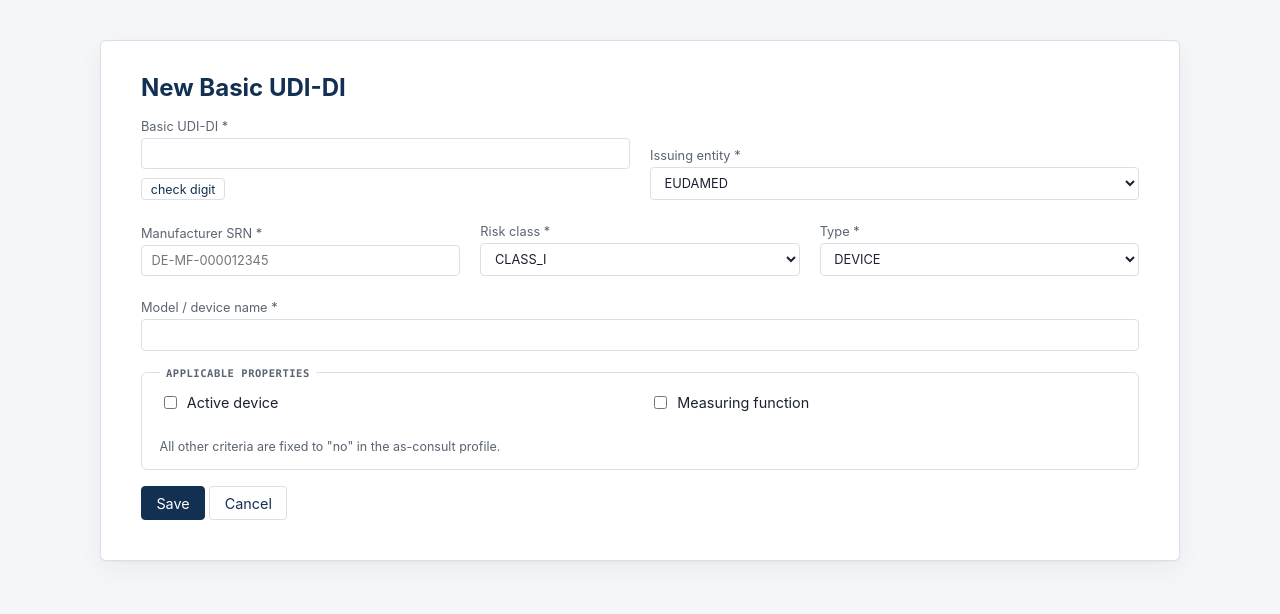
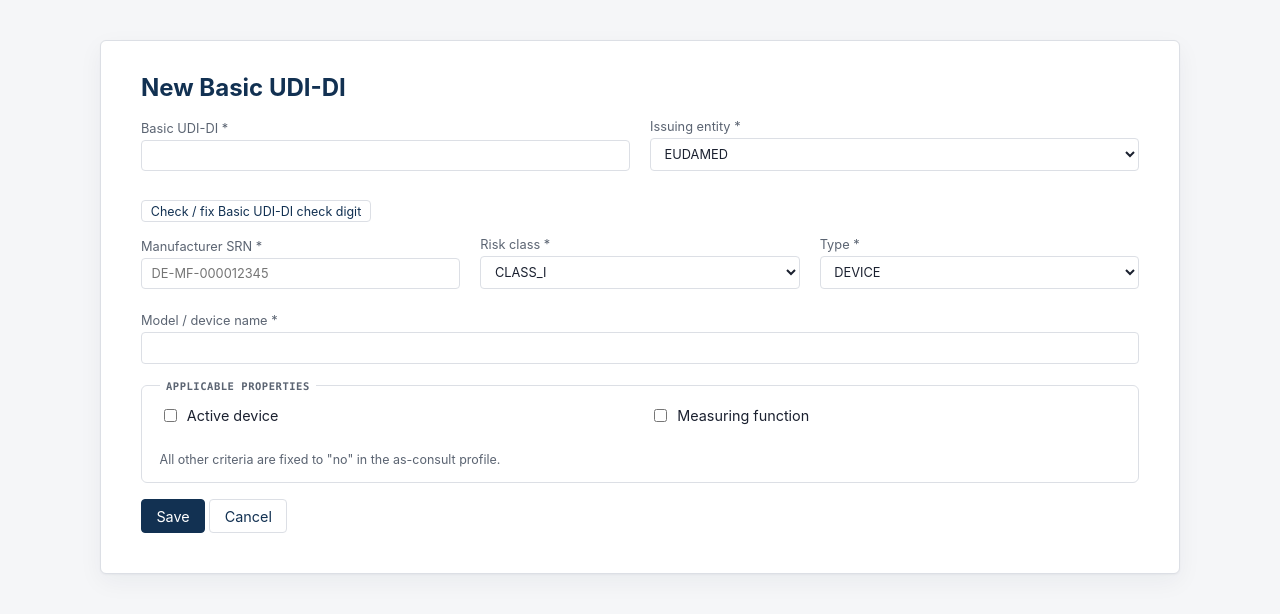
Before and after one commit to andreassuchi/Eudamed-Fullstack, a FastAPI app: page /basic-udis/new in a window 1280 px wide. Shown: the part 44-658 px from the top of the page. Run offline with FastAPI, Linux system fonts and the light colour scheme; parts of the project's set-up code (start-up, migrations or seed data) failed here and were passed over.

Commit message:
Fix UDI check-digit button doing nothing: move it out of the label
A button inside a <label> redirects its click to the labelled input, so
HTMX never fired. The check/fix control is now its own row after the
grid, on both the device and Basic UDI-DI forms.

Co-Authored-By: Claude Opus 4.8 <noreply@anthropic.com>

```diff
--- a/app/templates/basic_udis/form.html
+++ b/app/templates/basic_udis/form.html
@@ -7,13 +7,6 @@
   <div class="grid">
     <label>Basic UDI-DI *
       <input name="basic_udi_di" required maxlength="120" value="{{ row.basic_udi_di if row else '' }}">
-      <span class="udi-check">
-        <button type="button" class="secondary outline"
-                hx-get="/udi/check?basic=true&field=basic_udi_di"
-                hx-include="[name=basic_udi_di],[name=issuing_entity_code]"
-                hx-target="next .udi-check-out" hx-swap="innerHTML">check digit</button>
-        <span class="udi-check-out"></span>
-      </span>
     </label>
     <label>Issuing entity *
       <select name="issuing_entity_code" required>
@@ -23,6 +16,13 @@
       </select>
     </label>
   </div>
+  <p class="udi-check">
+    <button type="button" class="secondary outline"
+            hx-get="/udi/check?basic=true&field=basic_udi_di"
+            hx-include="[name=basic_udi_di],[name=issuing_entity_code]"
+            hx-target="next .udi-check-out" hx-swap="innerHTML">Check / fix Basic UDI-DI check digit</button>
+    <span class="udi-check-out"></span>
+  </p>
   <div class="grid">
     <label>Manufacturer SRN *
       <input name="manufacturer_srn" required placeholder="DE-MF-000012345"
```
Also changed, not shown: app/templates/devices/form.html (+7 -7 lines).
